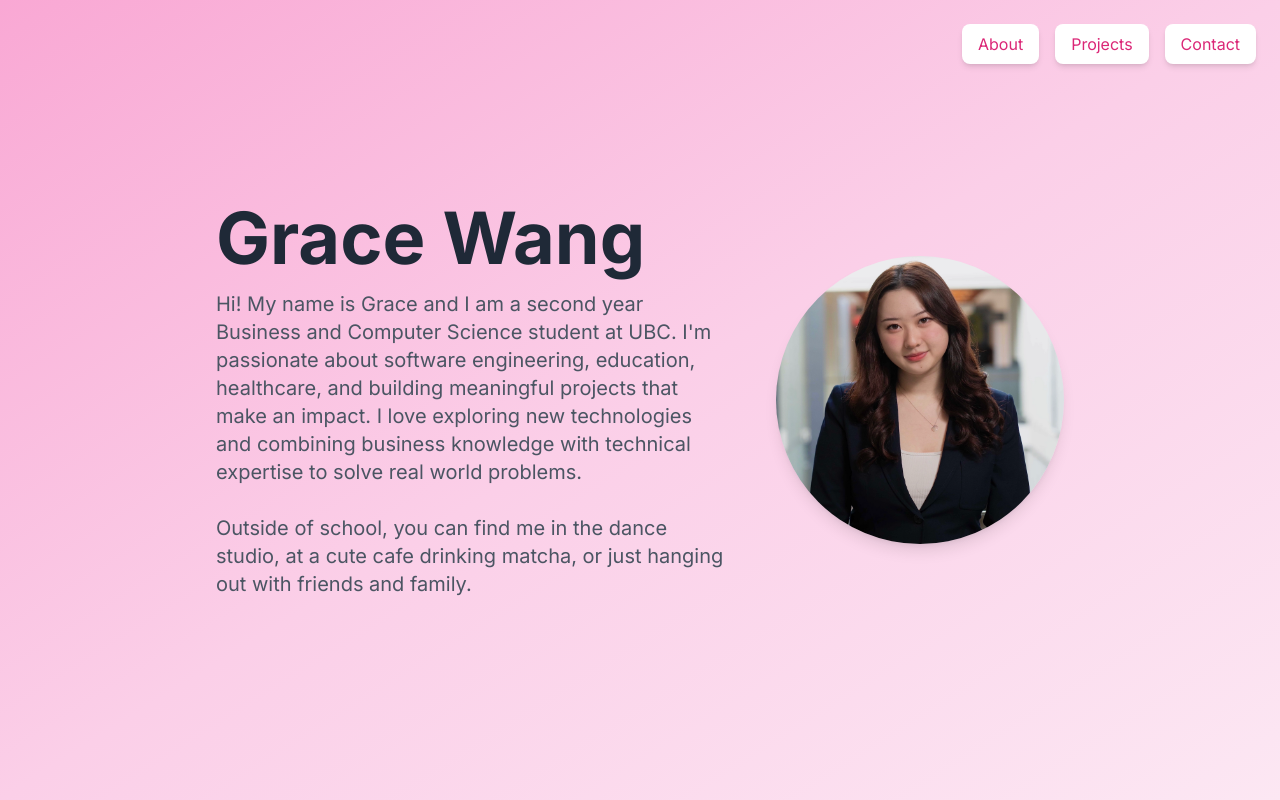
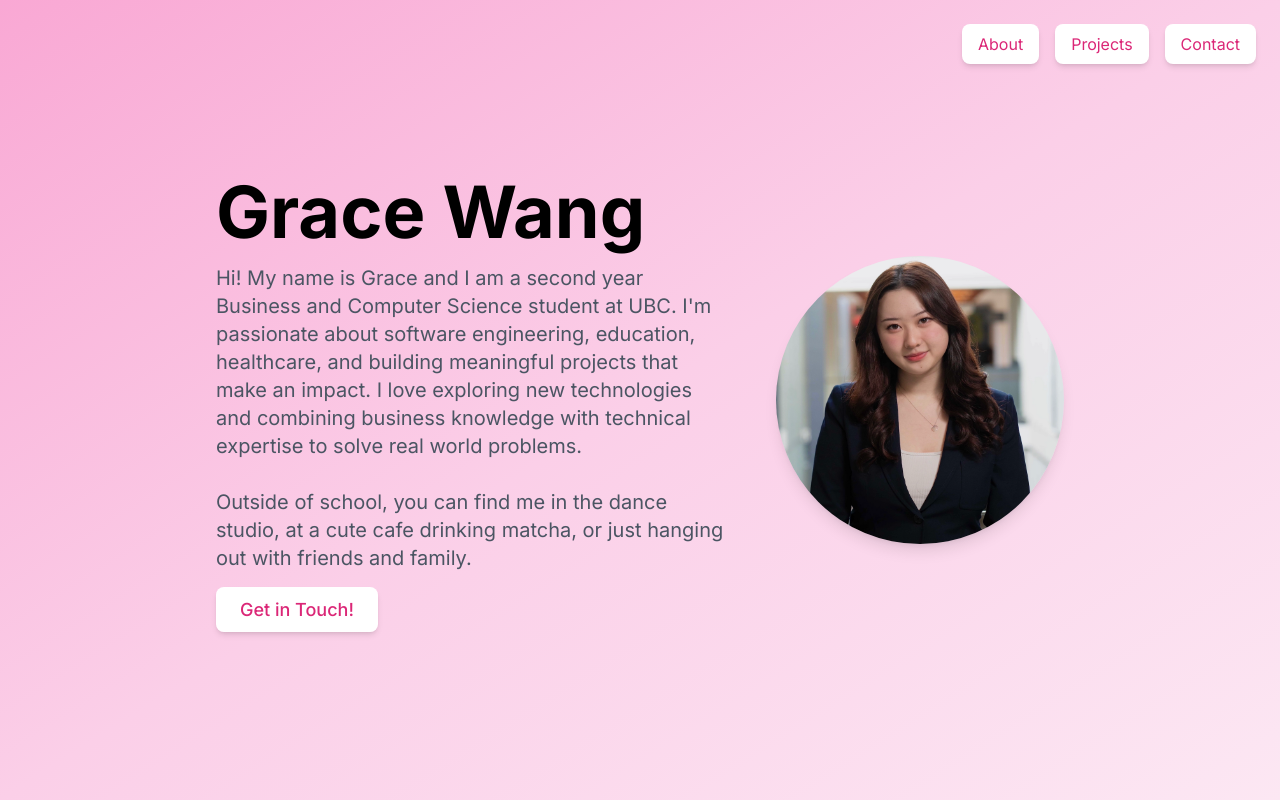
Before and after one commit to gracewxng/Portfolio, a Next.js app: page / in a window 1280 px wide. Built offline with nearby package versions, Linux system fonts and the light colour scheme; no server answers; what tailwindcss-debug-screens would draw is missing.

Commit message:
changed font colour

```diff
--- a/app/page.tsx
+++ b/app/page.tsx
@@ -29,9 +29,9 @@ export default function Home() {
 
       {/* Content Layout */}
       <div className="flex flex-col md:flex-row items-center max-w-5xl px-6 space-y-8 md:space-y-0 md:space-x-12">
-        {/* Left Side - Name & About Me */}
+        {/* Left Side - Name, About Me & Contact Button */}
         <div className="text-center md:text-left max-w-lg">
-          <h1 className="text-4xl sm:text-6xl md:text-7xl font-bold text-gray-800">
+          <h1 className="text-4xl sm:text-6xl md:text-7xl font-bold text-white-800">
             Grace Wang
           </h1>
 
@@ -46,6 +46,16 @@ export default function Home() {
           Outside of school, you can find me in the dance studio, at a cute cafe drinking matcha, or
           just hanging out with friends and family.
           </p>
+
+          {/* Get in Touch Button */}
+          <div className="mt-6">
+            <Link
+              href="/contact"
+              className="px-6 py-3 text-lg font-medium bg-white text-pink-600 rounded-lg shadow-md hover:bg-pink-500 hover:text-white transition duration-300"
+            >
+              Get in Touch!
+            </Link>
+          </div>
         </div>
 
         {/* Right Side - Larger Headshot */}
```
